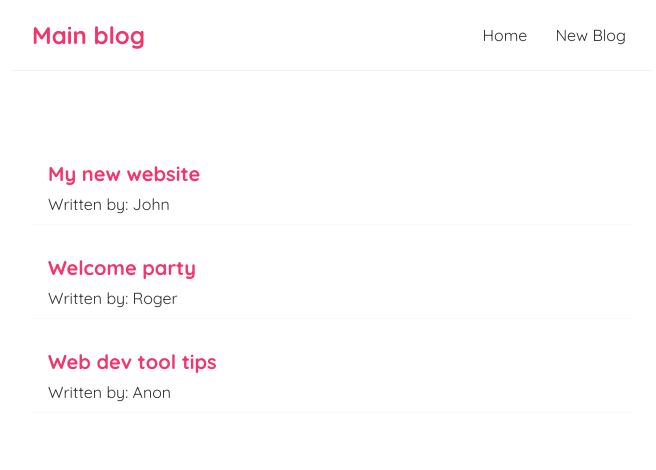
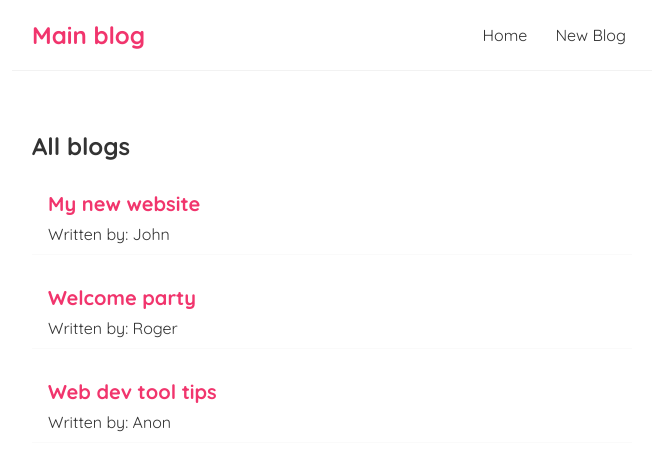
Before and after one commit to GabrielMerinoUCA/ReactJS, a React (Create React App) app: page / in a window 1280 px wide. Shown: the top 470 px of the page, without its empty margins (308-964 px from the left). Built offline with nearby package versions, Linux system fonts and the light colour scheme.

Commit message:
Ninth React tutorial finished

```diff
--- /dev/null
+++ b/src/BlogList.js
@@ -0,0 +1,17 @@
+const BlogList = ({blogs, title}) => {
+    return (
+        <div className="blog-list">
+            <h2>{title}</h2>
+            {blogs.map((blog) => {
+                return (
+                    <div className="blog-preview" key={blog.id}>
+                        <h2>{blog.title}</h2>
+                        <p>Written by: {blog.author}</p>
+                    </div>
+                );
+            })}
+        </div>
+    );
+}
+
+export default BlogList;
--- a/src/Home.js
+++ b/src/Home.js
@@ -1,4 +1,5 @@
-import {useState} from "react"
+import {useState} from "react";
+import BlogList from "./BlogList";
 
 const Home = () => {
     const [blogs, setBlogs] = useState([
@@ -7,18 +8,9 @@ const Home = () => {
         {title: "Web dev tool tips", author: "Anon" , body: "lorem ipsum...", id: 3},
     ]);
 
-
-
     return (
         <div className="home">
-            {blogs.map((blog) => {
-                return (
-                    <div className="blog-preview" key={blog.id}>
-                        <h2>{blog.title}</h2>
-                        <p>Written by: {blog.author}</p>
-                    </div>
-                );
-            })}
+            <BlogList blogs={blogs} title="All blogs" />
         </div>
      );
 }
```
Also changed, not shown: public/index.html (+0 -10 lines).
